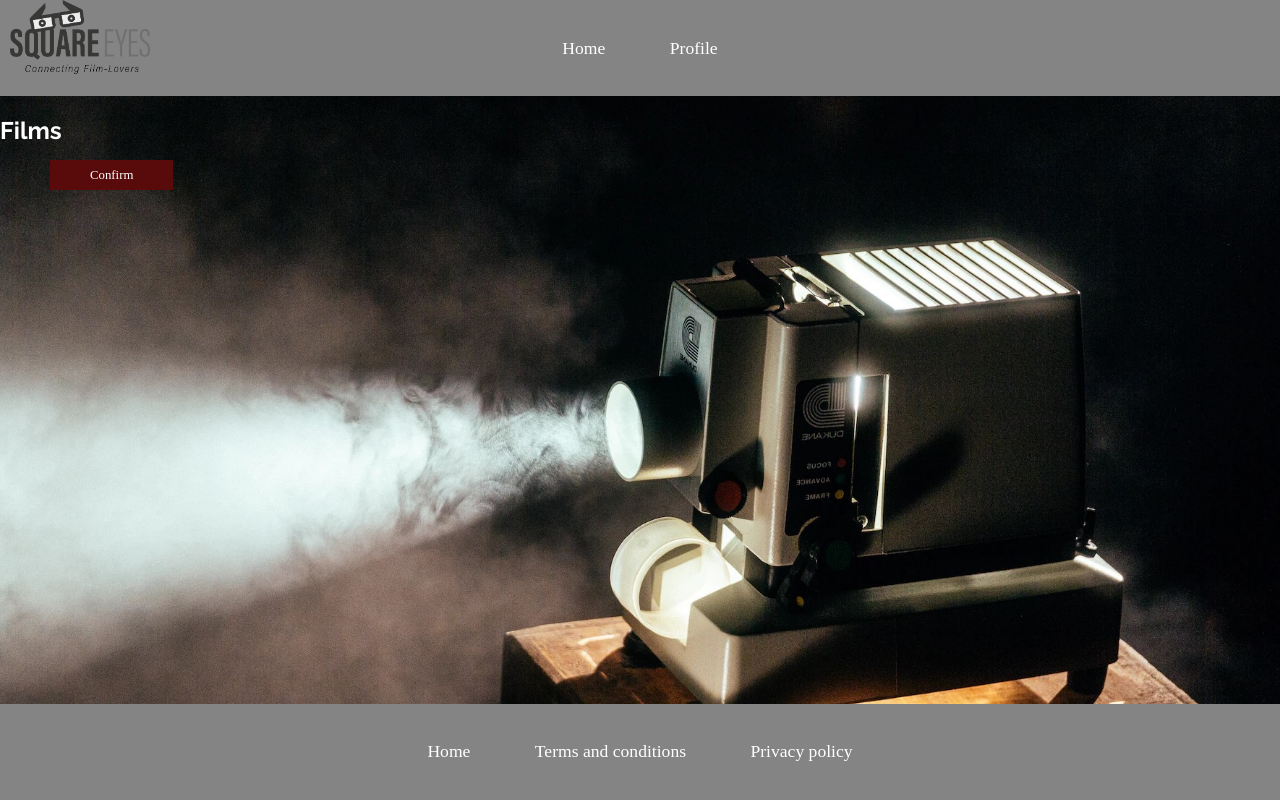
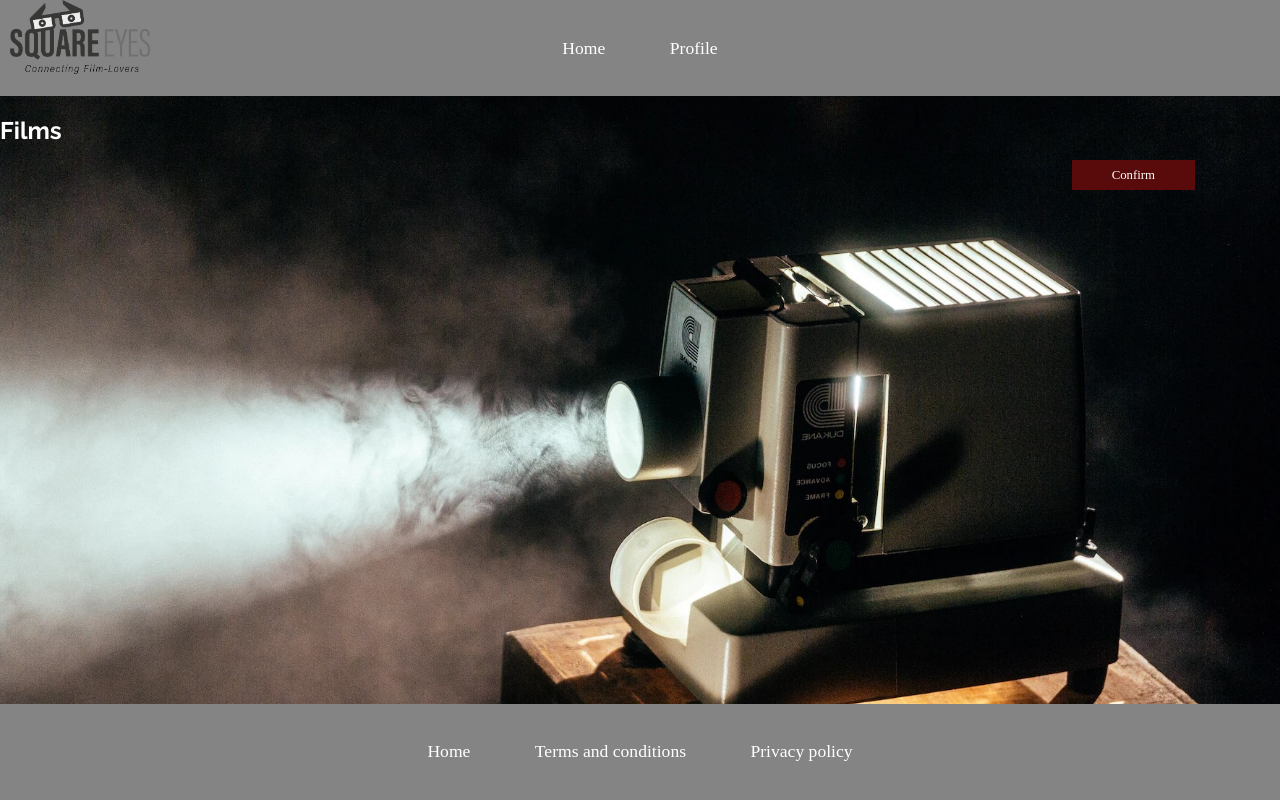
Before and after one commit to RosarioBA/CA-JS, a plain HTML site: page checkout/index.html in a window 1280 px wide. Drawn offline with Linux system fonts and the light colour scheme.

Commit message:
Adjust confirm button

```diff
--- a/checkout/index.html
+++ b/checkout/index.html
@@ -34,7 +34,7 @@
         <h1>Films</h1>
         <div class="checkout-list">
         </div>
-        <div>
+        <div class="confirm-button">
             <a href="/checkout/confirmation/index.html" class="cta-small">Confirm</a>
         </div>
         <script>
--- a/src/css/index.css
+++ b/src/css/index.css
@@ -93,3 +93,9 @@ a {
     display: inline;;
     vertical-align: middle;
 }
+
+.confirm-button {
+    float: right;
+    margin: 0px 35px;
+    padding: 0;
+}
```
